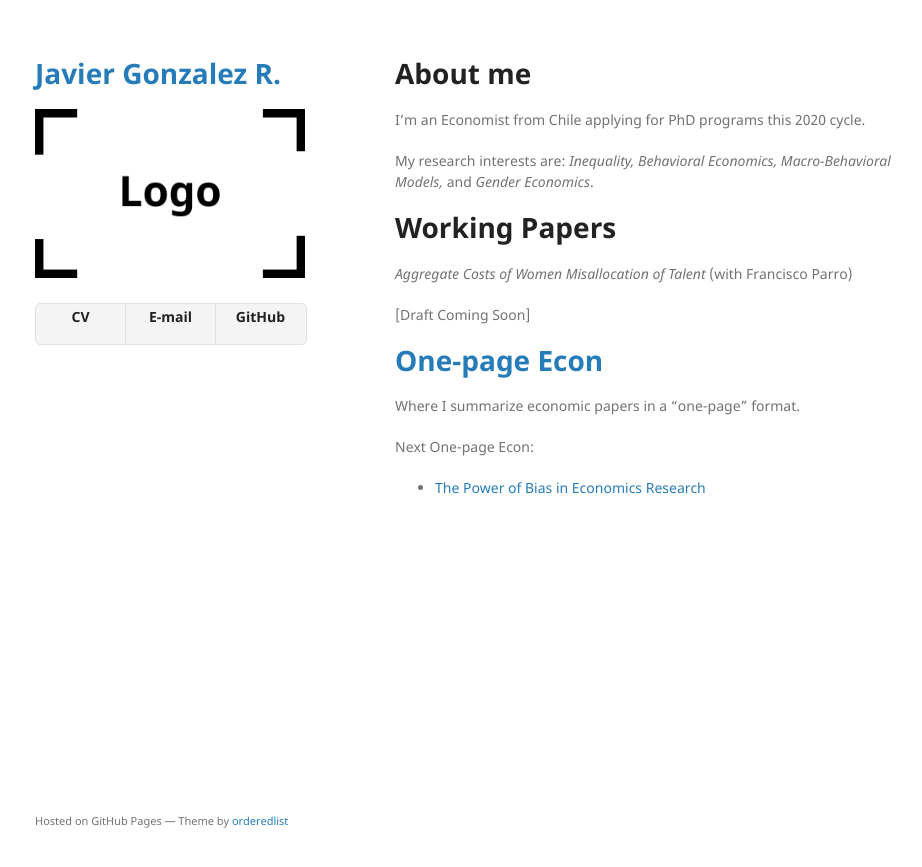
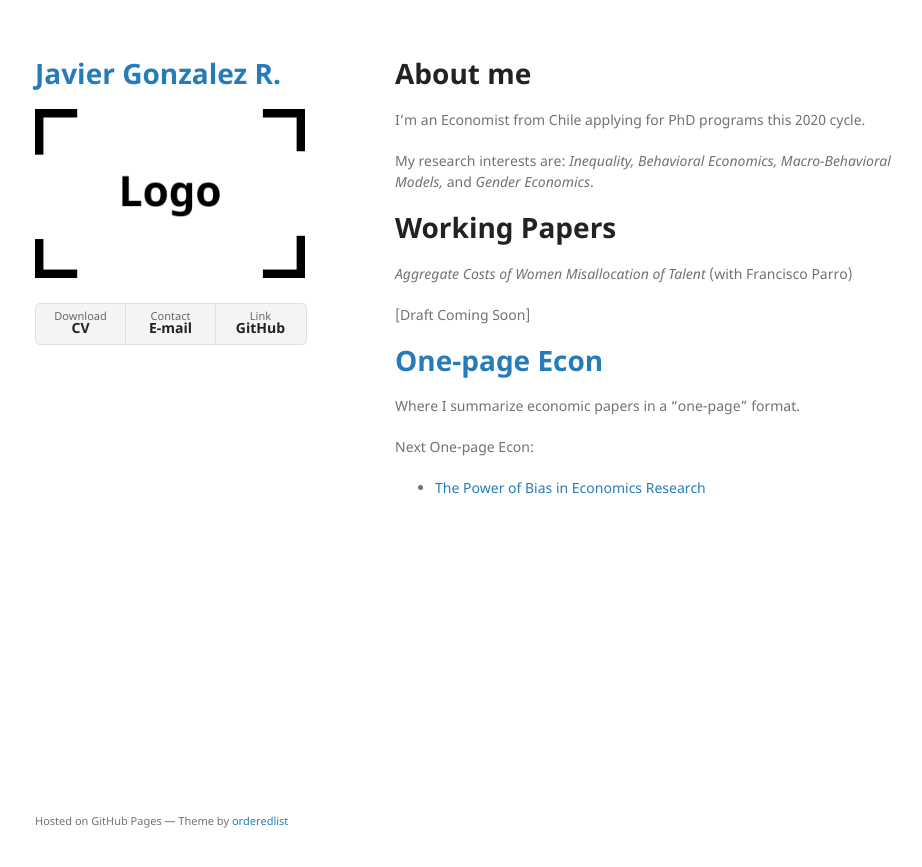
Before and after one commit to jjgecon/jjgecon.github.io, a Jekyll site: the page built from index.md, in a window 1280 px wide. Shown: the top 867 px of the page, without its empty margins (175-1097 px from the left). Built offline with Jekyll 4.4.1, drawn with Linux system fonts in a browser that asks for light colours; the repository's description, which GitHub fills in, is left out; our own code applies the rules of GitHub Pages for plain Markdown files.

Commit message:
Signed-off-by: jjgecon <javierj.g18@gmail.com>

```diff
--- a/_layouts/default.html
+++ b/_layouts/default.html
@@ -28,9 +28,9 @@
 
         {% if site.show_downloads %}
         <ul class="downloads">
-          <li><span><a href="https://jjgecon.github.io/assets/files/cv_4.pdf"><strong>CV</strong></a></span></li>
-          <li><a href="mailto:javierj.g18@gmail.com"><strong>E-mail</strong></a></li>
-          <li><a href="{{ site.github.owner_url }}"><strong>GitHub</strong></a></li>
+          <li><span></span><a href="https://jjgecon.github.io/assets/files/cv_4.pdf">Download <strong>CV</strong></a></li>
+          <li><a href="mailto:javierj.g18@gmail.com">Contact <strong>E-mail</strong></a></li>
+          <li><a href="{{ site.github.owner_url }}">Link <strong>GitHub</strong></a></li>
         </ul>
         {% endif %}
       </header>
```
